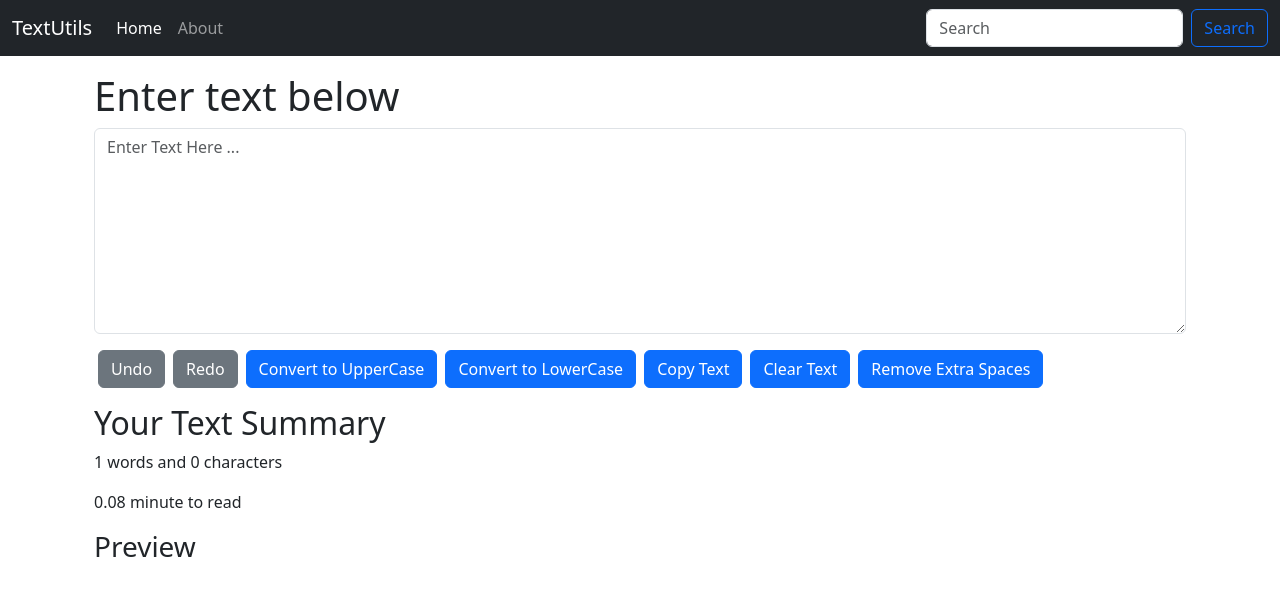
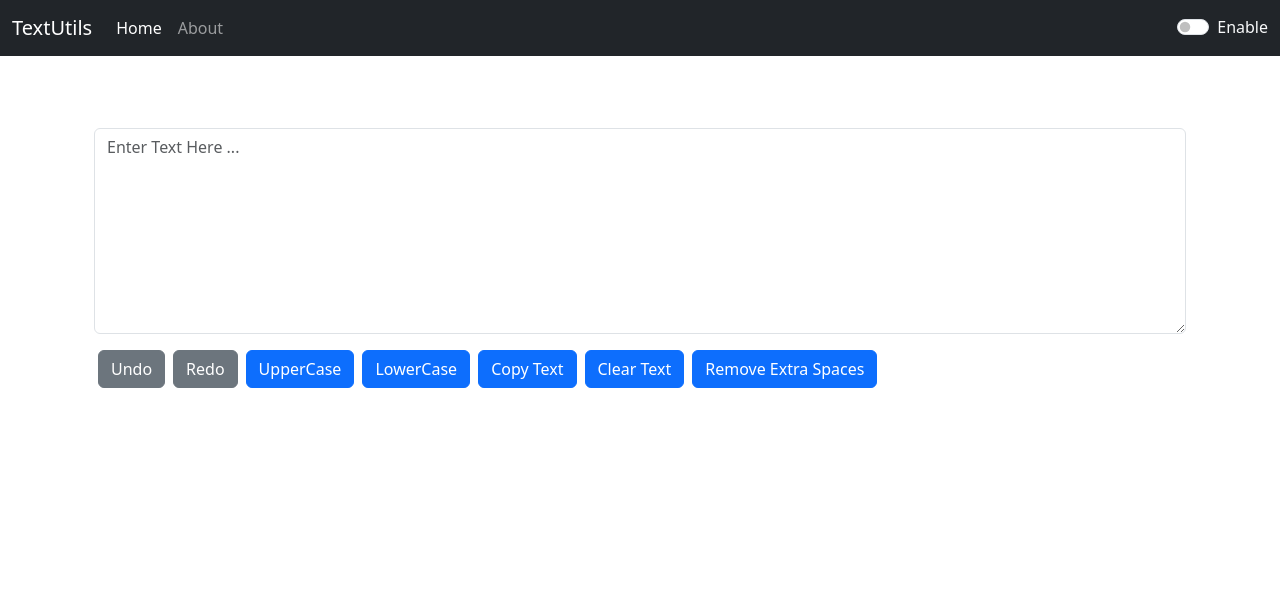
Before and after one commit to KiranKhadd29/practiceReactJS, a React (Create React App) app in the folder react-study/: page / in a window 1280 px wide. Shown: the top 596 px of the page. Built offline with nearby package versions, Linux system fonts and the light colour scheme.

Commit message:
testUtils : Dark mode for whole page

```diff
--- a/react-study/src/App.js
+++ b/react-study/src/App.js
@@ -2,18 +2,34 @@
 //import './App.css';
 import Navbar from "./Components/Navbar";
 import TextForm from "./Components/TextForm";
-import AboutUs from "./Components/AboutUs";
+//import AboutUs from "./Components/AboutUs";
+import { useState } from "react";
 
 function App() {
+  const [mode, setMode] = useState ('dark');
+  const toggleMode =() => {
+    if(mode === 'light')
+    {
+      setMode('dark');
+      document.body.style.backgroundColor=('#1a3358');
+    }
+    else
+    {
+      setMode('light');
+      document.body.style.backgroundColor=('white');
+    }
+
+  }
   return (
     <>
-    <Navbar title="TextUtils" />
+    <Navbar title="TextUtils" mode = {mode} toggleMode = {toggleMode} />
     <div className="container my-3">
       {/*<AboutUs/>*/}
-      <TextForm heading = "Enter text below" />
+      <TextForm heading = "Enter text below" mode ={mode} />
     </div>
     </>
   );
 }
 
+
 export default App;
--- a/react-study/src/Components/Navbar.js
+++ b/react-study/src/Components/Navbar.js
@@ -2,7 +2,7 @@
 import PropTypes from 'prop-types';
 export default function Navbar(props) {
   return (
-    <nav className="navbar navbar-expand-lg navbar-dark bg-dark">
+    <nav className={`navbar navbar-expand-lg navbar-${props.mode} bg-${props.mode}`}>
   <div className="container-fluid">
     <a className="navbar-brand" href="/">{props.title}</a>
     <button className="navbar-toggler" type="button" data-bs-toggle="collapse" data-bs-target="#navbarSupportedContent" aria-controls="navbarSupportedContent" aria-expanded="false" aria-label="Toggle navigation">
@@ -17,10 +17,14 @@
           <a className="nav-link" href="/">{props.aboutText}</a>
         </li>
       </ul>
-      <form className="d-flex" role="search">
+      <div className={`form-check form-switch text-${props.mode === 'dark'?'grey':'light'}`} >
+        <input className="form-check-input" onClick={props.toggleMode} type="checkbox" role="switch" id="flexSwitchCheckDefault" />
+        <label className={`form-check-label text-${props.mode === 'light'?'black':'light'}`} htmlFor="flexSwitchCheckDefault"> Enable </label>
+      </div>
+      {/* <form className="d-flex me-2" role="search">
         <input className="form-control me-2" type="search" placeholder="Search" aria-label="Search"/>
         <button className="btn btn-outline-primary" type="submit">Search</button>
-      </form>
+      </form> */}
     </div>
   </div>
 </nav>
--- a/react-study/src/Components/TextForm.js
+++ b/react-study/src/Components/TextForm.js
@@ -53,28 +53,28 @@
     //setText = {"new text"} // correct way to change the state
   return (
     <>
-    <div className='container'>
-      <h1>{props.heading}</h1>
+    <div className='container' style= {{color : props.mode === 'dark'?'white':'#1a3358'}}>
+      <h1 style= {{color : props.mode === 'dark'?'white':'#1a3358'}}>{props.heading}</h1>
       <div className="mb-3">
           {/*<label for="myBox" className="form-label">Example textarea</label>*/}
-          <textarea className="form-control" id="myBox" onChange={handleOnChange} value={text} placeholder="Enter Text Here ..." rows="8"></textarea>
+          <textarea className="form-control" id="myBox" onChange={handleOnChange} value={text} style= {{backgraoundColor : props.mode === 'dark'?'grey':'light', color : props.mode === 'dark'?'#1a3358':'#1a3358'}} placeholder="Enter Text Here ..." rows="8"></textarea>
           <p></p>
           <button className="btn btn-secondary mx-1" onClick={handleUndoClick}>Undo </button>
           <button className="btn btn-secondary mx-1" onClick={handleRedoClick}>Redo </button>
-          <button className="btn btn-primary mx-1" onClick={handleUpClick}>Convert to UpperCase </button>
-          <button className="btn btn-primary mx-1" onClick={handleLowClick}>Convert to LowerCase </button>
+          <button className="btn btn-primary mx-1" onClick={handleUpClick}>UpperCase </button>
+          <button className="btn btn-primary mx-1" onClick={handleLowClick}>LowerCase </button>
           <button className="btn btn-primary mx-1" onClick={handleCopyClick}>Copy Text </button>
           <button className="btn btn-primary mx-1" onClick={handleClearTextClick}>Clear Text </button>
           <button className="btn btn-primary mx-1" onClick={handleExtraSpaceClick}>Remove Extra Spaces </button>
 
       </div>
     </div>
-    <div className='container my-3'>
+    <div className='container my-3' style= {{color : props.mode === 'dark'?'white':'#1a3358'}}>
       <h2>Your Text Summary</h2>
       <p>{text.split(" ").length} words and {text.length} characters </p>
       <p>{0.08 * text.split(" ").length} minute to read </p>
       <h3>Preview</h3>
-      <p>{text}</p>
+      <p>{text.length>0?text:"Enter something to preview!"}</p>
 
     </div>
     </>
```
